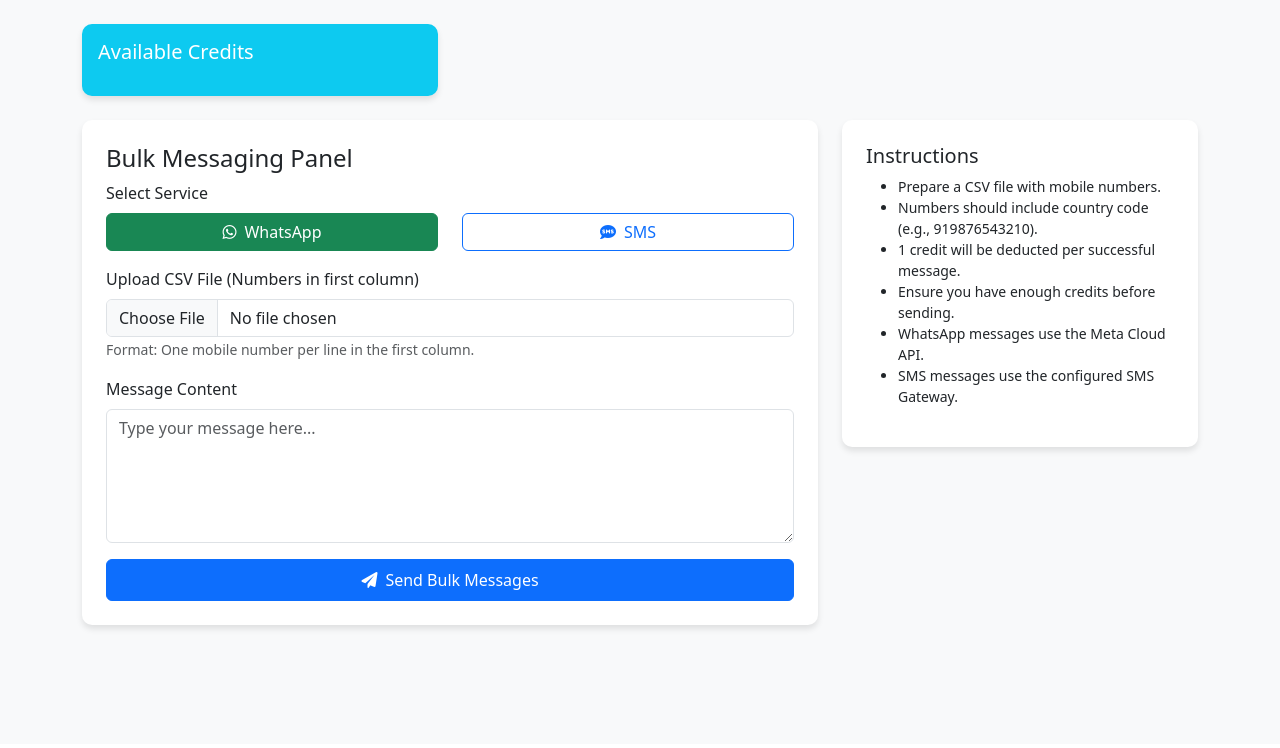
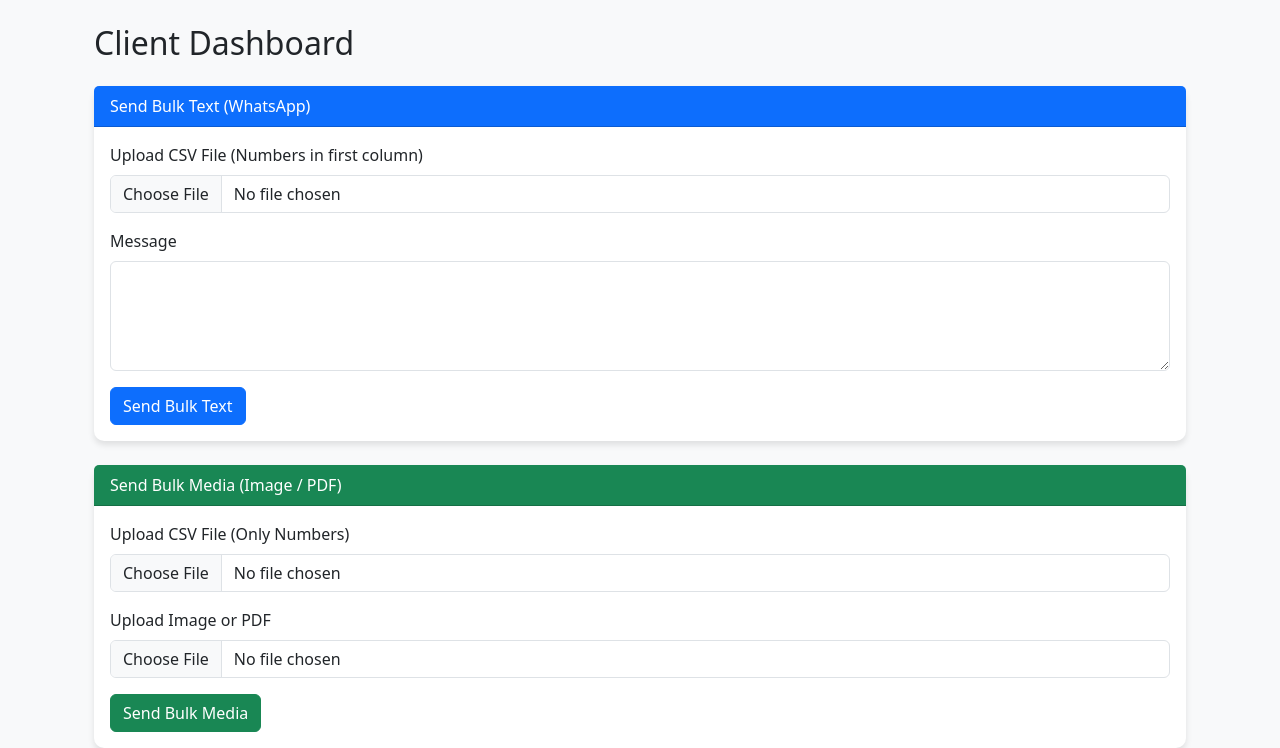
Before and after one commit to n019620-hue/bulksmspro, a Flask app: template templates/client/dashboard.html in a window 1280 px wide. Shown: the part 56-804 px from the top of the page. Before the commit the page ends 687 px from the top, so only its background shows below. Run offline with Flask 3, Linux system fonts and the light colour scheme; the template is opened without the code that fills it, so the values that code supplies are empty.

Commit message:
Enhance client dashboard with bulk messaging features

```diff
--- a/templates/client/dashboard.html
+++ b/templates/client/dashboard.html
@@ -1,70 +1,73 @@
 {% extends "base.html" %}
-<a href="/settings">WhatsApp Settings</a>
-
-{% block title %}Client Dashboard - PR Tech Connect{% endblock %}
 
 {% block content %}
-<div class="row">
-    <div class="col-md-4">
-        <div class="card bg-info text-white p-3 mb-4">
-            <h5>Available Credits</h5>
-            <h2>{{ current_user.credits }}</h2>
+
+<div class="container mt-4">
+
+    <h2 class="mb-4">Client Dashboard</h2>
+
+    <!-- FLASH MESSAGES -->
+    {% with messages = get_flashed_messages(with_categories=true) %}
+      {% if messages %}
+        {% for category, message in messages %}
+          <div class="alert alert-{{ category }} alert-dismissible fade show" role="alert">
+            {{ message }}
+            <button type="button" class="btn-close" data-bs-dismiss="alert"></button>
+          </div>
+        {% endfor %}
+      {% endif %}
+    {% endwith %}
+
+    <!-- SEND TEXT BULK -->
+    <div class="card mb-4">
+        <div class="card-header bg-primary text-white">
+            Send Bulk Text (WhatsApp)
         </div>
-    </div>
-</div>
+        <div class="card-body">
+            <form action="/send-bulk-text" method="POST" enctype="multipart/form-data">
 
-<div class="row">
-    <div class="col-md-8">
-        <div class="card p-4">
-            <h4>Bulk Messaging Panel</h4>
-            <form action="{{ url_for('send_bulk') }}" method="POST" enctype="multipart/form-data">
                 <div class="mb-3">
-                    <label class="form-label">Select Service</label>
-                    <div class="row">
-                        <div class="col-6">
-                            <input type="radio" class="btn-check" name="msg_type" id="whatsapp" value="whatsapp" checked>
-                            <label class="btn btn-outline-success w-100" for="whatsapp">
-                                <i class="fab fa-whatsapp me-2"></i>WhatsApp
-                            </label>
-                        </div>
-                        <div class="col-6">
-                            <input type="radio" class="btn-check" name="msg_type" id="sms" value="sms">
-                            <label class="btn btn-outline-primary w-100" for="sms">
-                                <i class="fas fa-sms me-2"></i>SMS
-                            </label>
-                        </div>
-                    </div>
+                    <label class="form-label">Upload CSV File (Numbers in first column)</label>
+                    <input type="file" name="csv_file" class="form-control" required>
                 </div>
 
                 <div class="mb-3">
-                    <label class="form-label">Upload CSV File (Numbers in first column)</label>
-                    <input type="file" name="file" class="form-control" accept=".csv" required>
-                    <small class="text-muted">Format: One mobile number per line in the first column.</small>
+                    <label class="form-label">Message</label>
+                    <textarea name="message" class="form-control" rows="4" required></textarea>
                 </div>
 
-                <div class="mb-3">
-                    <label class="form-label">Message Content</label>
-                    <textarea name="message" class="form-control" rows="5" placeholder="Type your message here..." required></textarea>
-                </div>
-
-                <button type="submit" class="btn btn-primary w-100 py-2">
-                    <i class="fas fa-paper-plane me-2"></i>Send Bulk Messages
+                <button type="submit" class="btn btn-primary">
+                    Send Bulk Text
                 </button>
             </form>
         </div>
     </div>
-    <div class="col-md-4">
-        <div class="card p-4">
-            <h5>Instructions</h5>
-            <ul class="small">
-                <li>Prepare a CSV file with mobile numbers.</li>
-                <li>Numbers should include country code (e.g., 919876543210).</li>
-                <li>1 credit will be deducted per successful message.</li>
-                <li>Ensure you have enough credits before sending.</li>
-                <li>WhatsApp messages use the Meta Cloud API.</li>
-                <li>SMS messages use the configured SMS Gateway.</li>
-            </ul>
+
+    <!-- SEND BULK MEDIA -->
+    <div class="card">
+        <div class="card-header bg-success text-white">
+            Send Bulk Media (Image / PDF)
+        </div>
+        <div class="card-body">
+            <form action="/send-bulk-media" method="POST" enctype="multipart/form-data">
+
+                <div class="mb-3">
+                    <label class="form-label">Upload CSV File (Only Numbers)</label>
+                    <input type="file" name="csv_file" class="form-control" required>
+                </div>
+
+                <div class="mb-3">
+                    <label class="form-label">Upload Image or PDF</label>
+                    <input type="file" name="media_file" class="form-control" required>
+                </div>
+
+                <button type="submit" class="btn btn-success">
+                    Send Bulk Media
+                </button>
+            </form>
         </div>
     </div>
+
 </div>
+
 {% endblock %}
```
